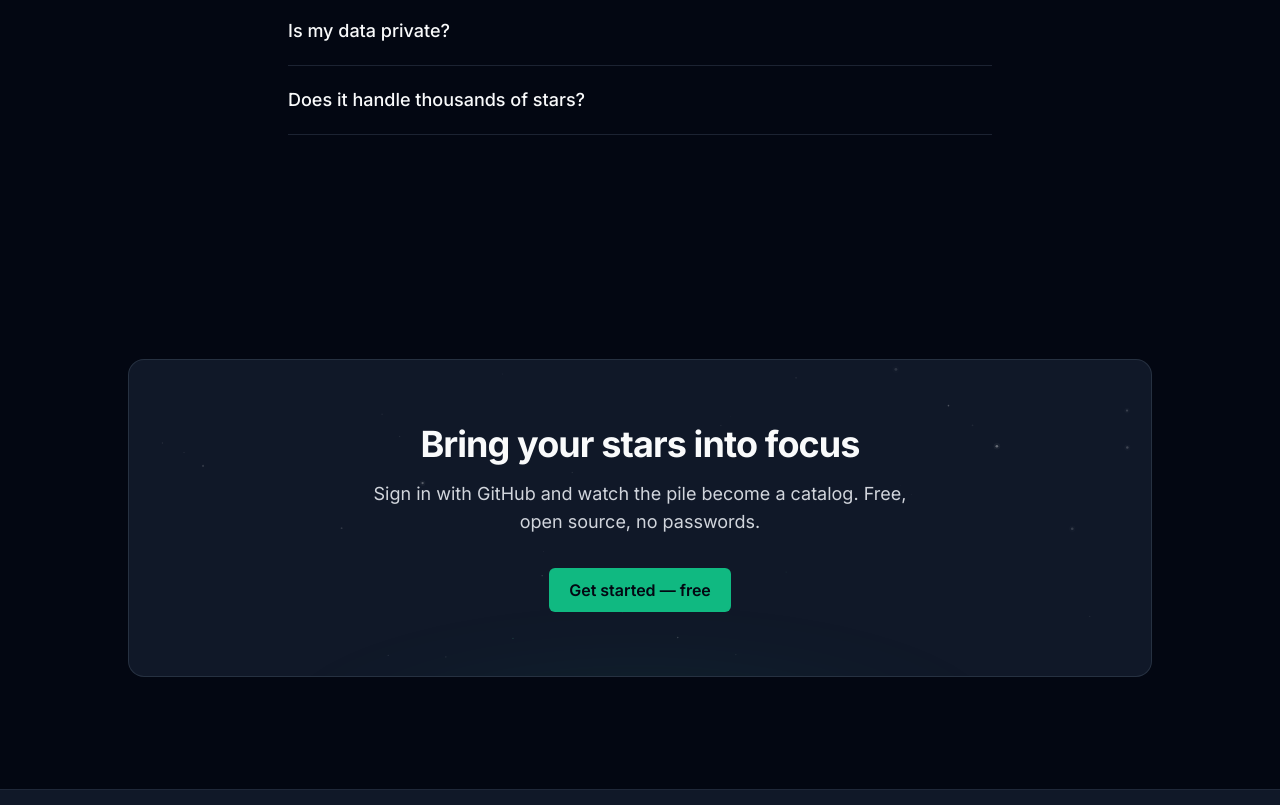
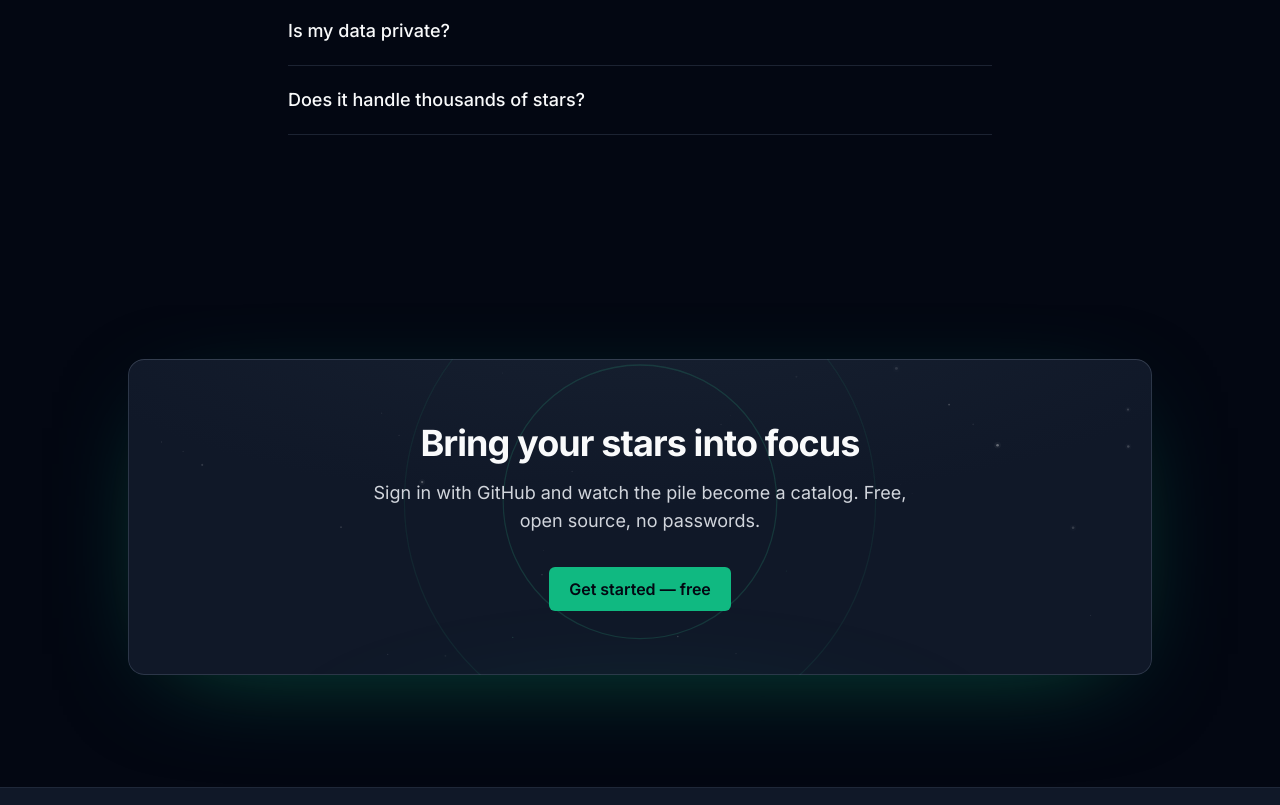
Before and after one commit to astralapp/marketing-site, an Astro site: page / in a window 1280 px wide. Shown: the part 4522-5327 px from the top of the page. Built offline with nearby package versions, Linux system fonts and the light colour scheme; Astro itself is replaced by a stand-in of ours; some icons are missing.

Commit message:
Polishes the closing CTA card
Replaces the flat bordered panel with a lit, dimensional treatment: a gradient
surface, a thin top-edge highlight, a soft outer brand glow, and faint
concentric orbit rings behind the copy that echo the wordmark's planet. The
live starfield and bottom horizon glow stay.

Co-Authored-By: Claude Opus 4.8 (1M context) <noreply@anthropic.com>

```diff
--- a/src/components/CtaBanner.astro
+++ b/src/components/CtaBanner.astro
@@ -6,9 +6,14 @@ const APP_URL = 'https://app.astralapp.com';
 ---
 
 <section class="px-5 py-20 sm:px-8 sm:py-28">
-  <div
-    class="border-line/60 bg-rail relative mx-auto max-w-5xl overflow-hidden rounded-2xl border px-6 py-16 text-center sm:px-12"
-  >
+  <div class="cta-card relative mx-auto max-w-5xl overflow-hidden rounded-2xl px-6 py-16 text-center sm:px-12">
+    <svg class="cta-orbits" viewBox="0 0 600 600" preserveAspectRatio="xMidYMid meet" aria-hidden="true">
+      <g fill="none" stroke="currentColor" stroke-width="1">
+        <circle cx="300" cy="300" r="108"></circle>
+        <circle cx="300" cy="300" r="186" stroke-opacity="0.65"></circle>
+        <circle cx="300" cy="300" r="268" stroke-opacity="0.33"></circle>
+      </g>
+    </svg>
     <Starfield class="opacity-40" density={70} />
     <div class="cta-glow" aria-hidden="true"></div>
     <div class="relative">
@@ -28,13 +33,41 @@ const APP_URL = 'https://app.astralapp.com';
 </section>
 
 <style>
+  .cta-card {
+    background:
+      radial-gradient(
+        115% 130% at 50% -25%,
+        color-mix(in oklab, var(--color-surface) 55%, var(--color-rail)),
+        transparent 55%
+      ),
+      var(--color-rail);
+    box-shadow:
+      inset 0 0 0 1px color-mix(in oklab, var(--color-line) 75%, transparent),
+      inset 0 1px 0 color-mix(in oklab, var(--color-ink) 12%, transparent),
+      0 24px 110px -45px color-mix(in oklab, var(--color-brand-500) 50%, transparent);
+  }
+
+  /* faint orbit rings — a nod to the wordmark's planet */
+  .cta-orbits {
+    position: absolute;
+    left: 50%;
+    top: 50%;
+    width: min(760px, 130%);
+    aspect-ratio: 1;
+    transform: translate(-50%, -52%);
+    color: var(--color-brand-400);
+    opacity: 0.16;
+    -webkit-mask-image: radial-gradient(closest-side, #000 52%, transparent 90%);
+    mask-image: radial-gradient(closest-side, #000 52%, transparent 90%);
+  }
+
   .cta-glow {
     position: absolute;
     inset: auto 0 -40% 0;
     height: 80%;
     background: radial-gradient(
       50% 60% at 50% 100%,
-      color-mix(in oklab, var(--color-brand-500) 30%, transparent),
+      color-mix(in oklab, var(--color-brand-500) 32%, transparent),
       transparent 70%
     );
     filter: blur(56px);
```
